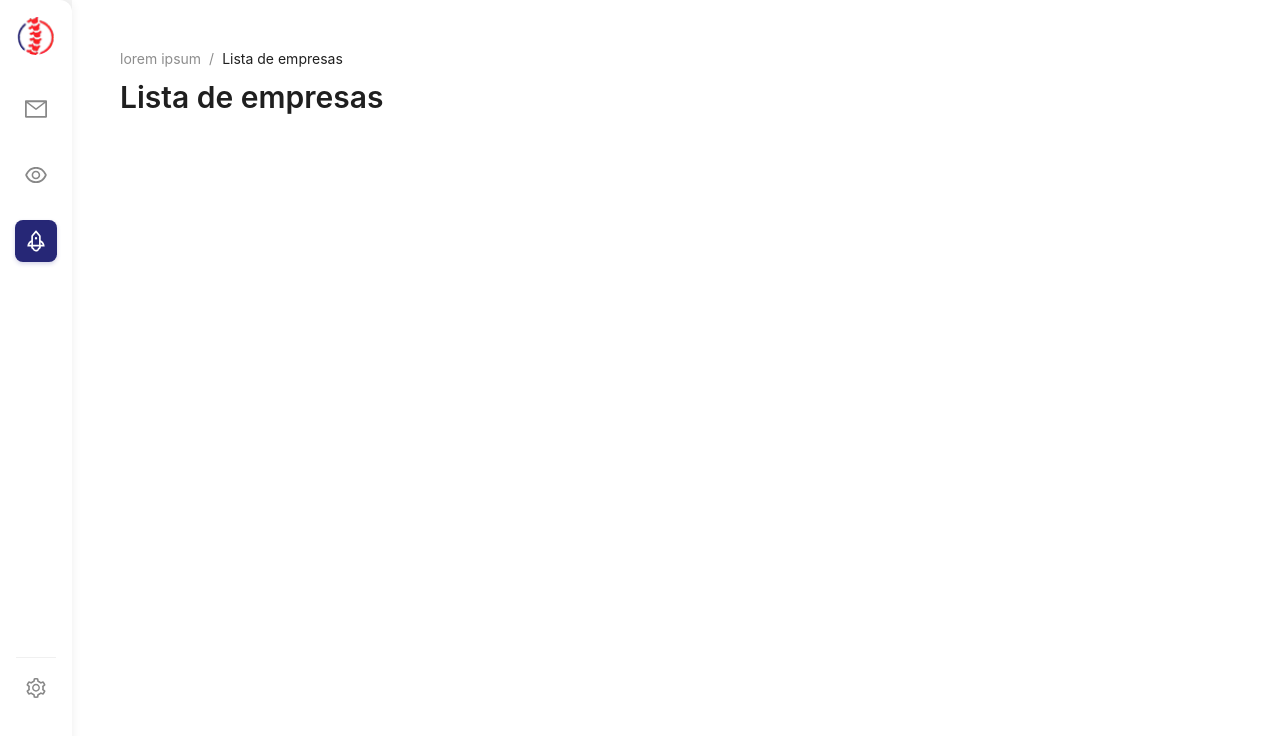
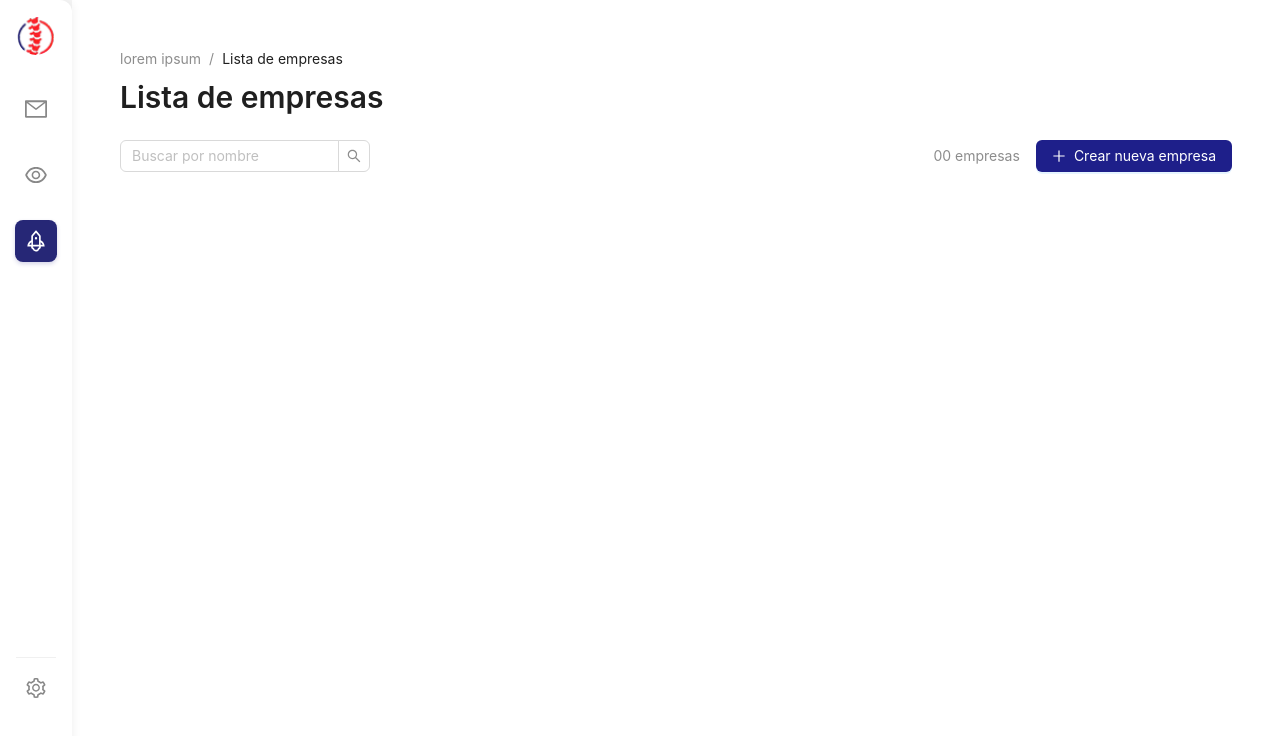
Before and after one commit to felipeallen20/Prueba-7am, a Next.js app: page /dashboard in a window 1280 px wide. Shown: the top 736 px of the page. Built offline with nearby package versions, Linux system fonts and the light colour scheme.

Commit message:
feat(dashboard): FilterTable component integrated

```diff
--- a/src/app/dashboard/page.tsx
+++ b/src/app/dashboard/page.tsx
@@ -1,6 +1,7 @@
 "use client";
 
 import { Breadcrumb, Typography, Table, Layout } from 'antd';
+import FilterTable from '@/components/dashboard/FilterTable';
 
 const { Header, Content } = Layout;
 const { Title } = Typography;
@@ -27,6 +28,12 @@ export default function Dashboard() {
         <Title level={2} style={{ marginBottom: 24 }}>
           Lista de empresas
         </Title>
+
+        <FilterTable
+          totalEmpresas={empresas.length}
+          onSearch={(value) => console.log('Buscar:', value)}
+          onCreate={() => console.log('Crear nueva empresa')}
+        />
       </Content>
     </Layout>
   );
```
